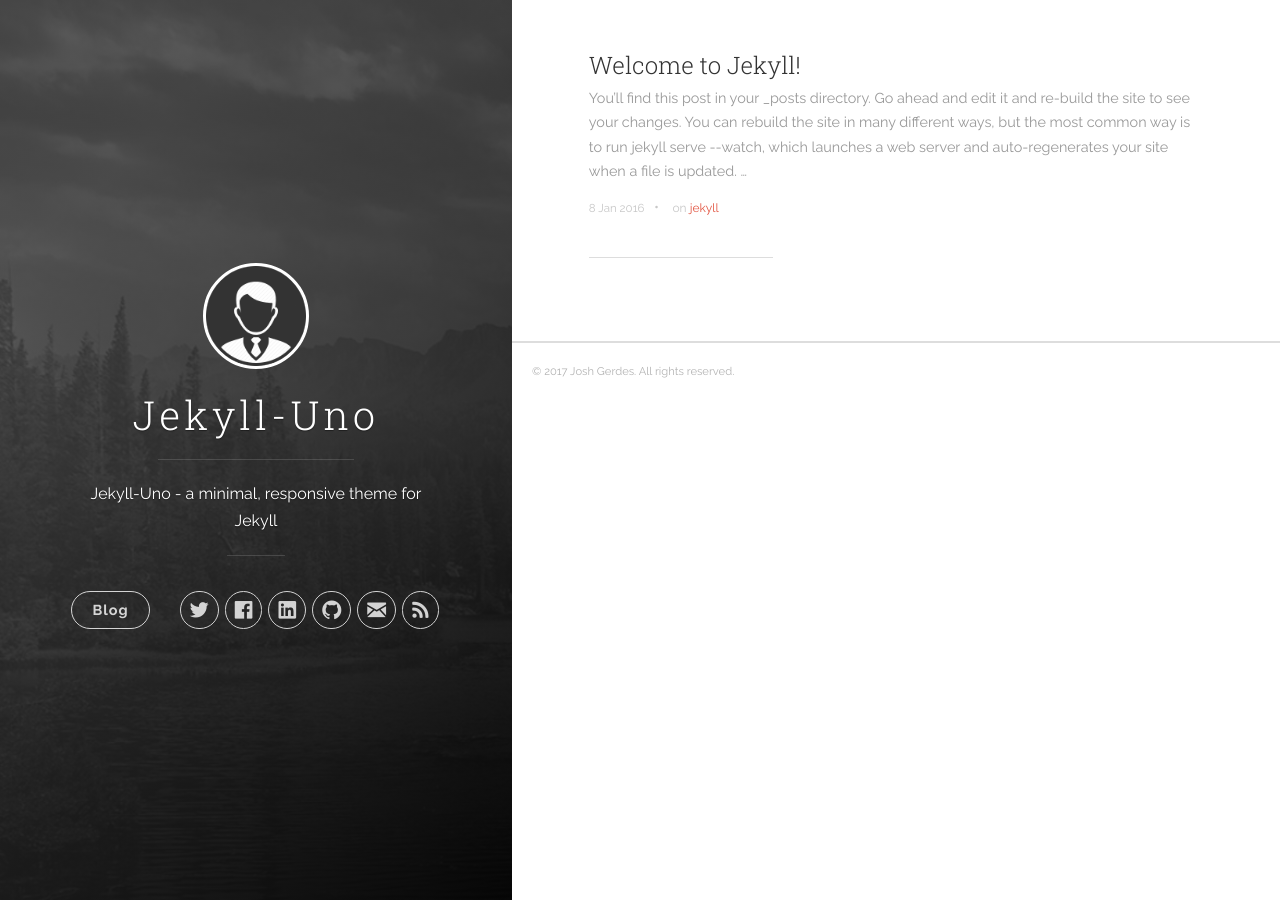
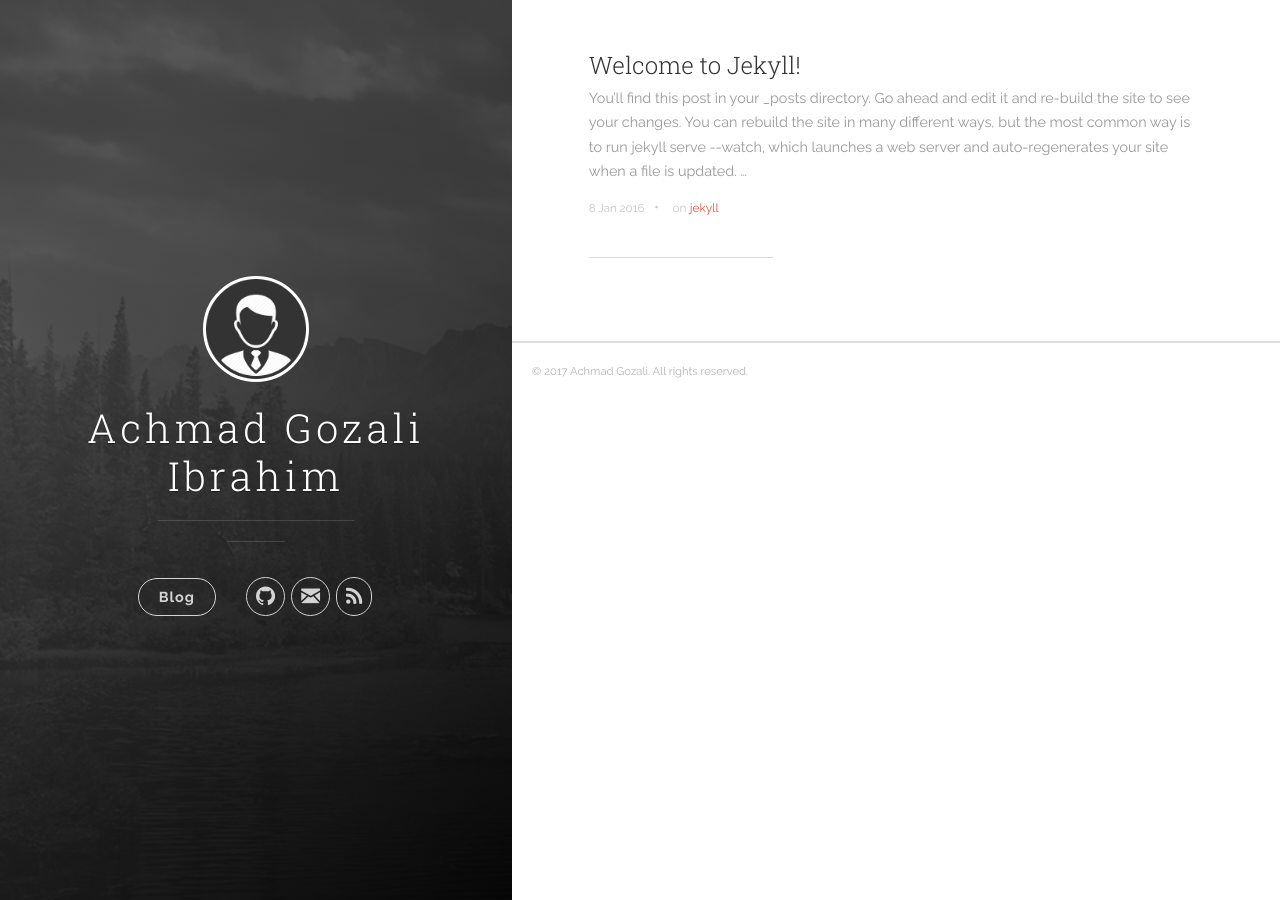
Before and after one commit to AchmadGozali8/AchmadGozal.github.io, a Jekyll site: the page built from index.html, in a window 1280 px wide. Built offline with Jekyll 4.4.1, drawn with Linux system fonts in a browser that asks for light colours; nearby versions of some CDN libraries; the list of posts is cut into pages by our own code.

Commit message:
modified

```diff
--- a/_config.yml
+++ b/_config.yml
@@ -1,18 +1,17 @@
 # Site settings
-title: Jekyll-Uno
-description: 'Jekyll-Uno - a minimal, responsive theme for Jekyll'
+title: Achmad Gozali Ibrahim
+description: ''
 url: 'https://achmadgozali8.github.io'
 baseurl: ''
 # google_analytics: 'UA-XXXXXX-X'
 # disqus_shortname: 'your-disqus-name'
 
 author:
-  name: 'Josh Gerdes'
-  email: josh@joshgerdes.com
-  twitter_username: joshgerdes
-  facebook_username: joshgerdes
-  github_username:  joshgerdes
-  linkedin_username:  joshgerdes
+  name: 'Achmad Gozali'
+  email: achmadg6@gmail.com
+#  facebook_username: joshgerdes
+  github_username:  AchmadGozali8
+#  linkedin_username:  joshgerdes
 
 defaults:
   -
```
Also changed, not shown: 6 other files.
